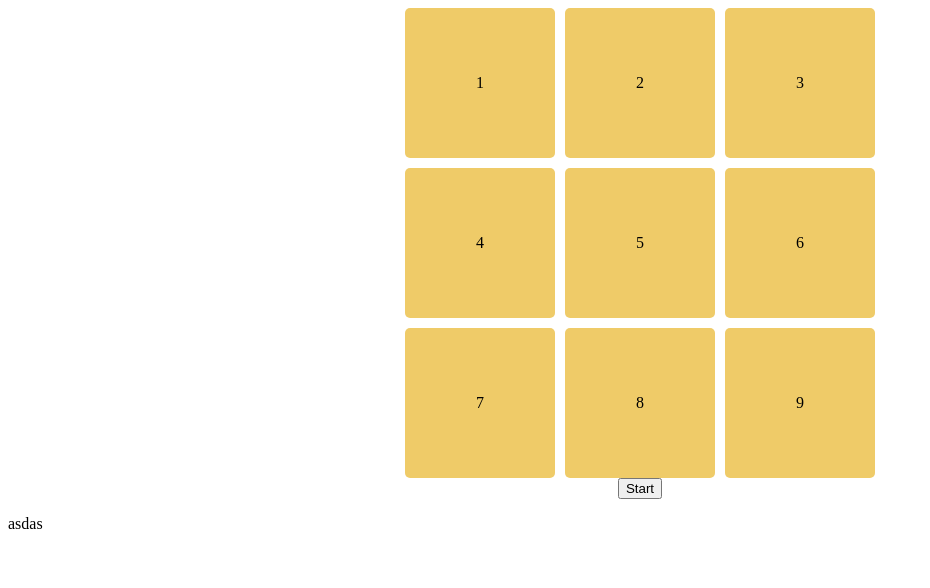
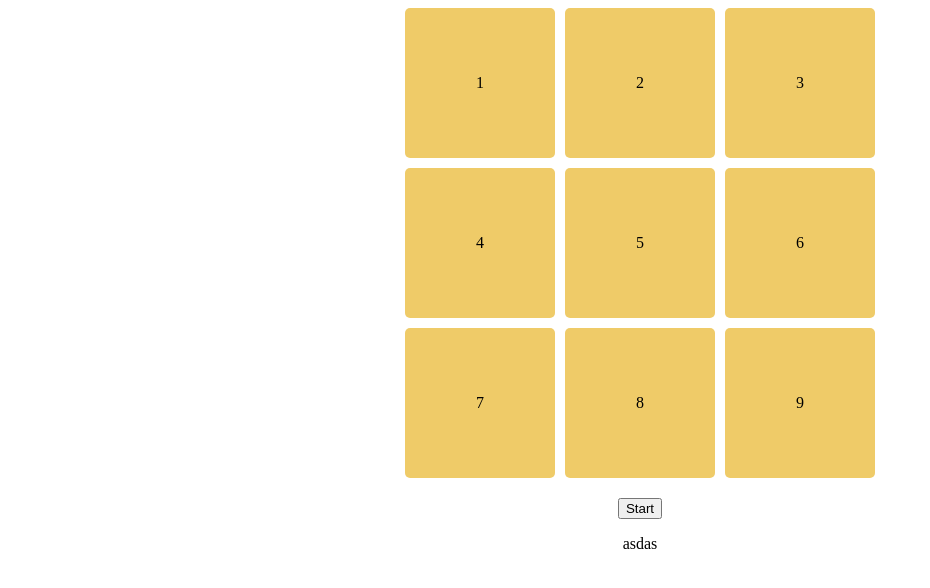
Before and after one commit to chocnutking93/memory-game, a plain HTML site: page index.html in a window 1280 px wide. Shown: the whole page, without its empty margins (0-930 px from the left). Drawn offline with Linux system fonts and the light colour scheme.

Commit message:
Center notice div

```diff
--- a/styles.css
+++ b/styles.css
@@ -22,6 +22,7 @@
 
 .btn-container {
     display: flex;
+    margin-top: 20px;
     justify-content: center;
     align-items: center;
 }
@@ -37,3 +38,8 @@
 .cube.red{
     background-color: red;
 }
+
+.notice {
+    display:flex;
+    justify-content: center;
+}
```
